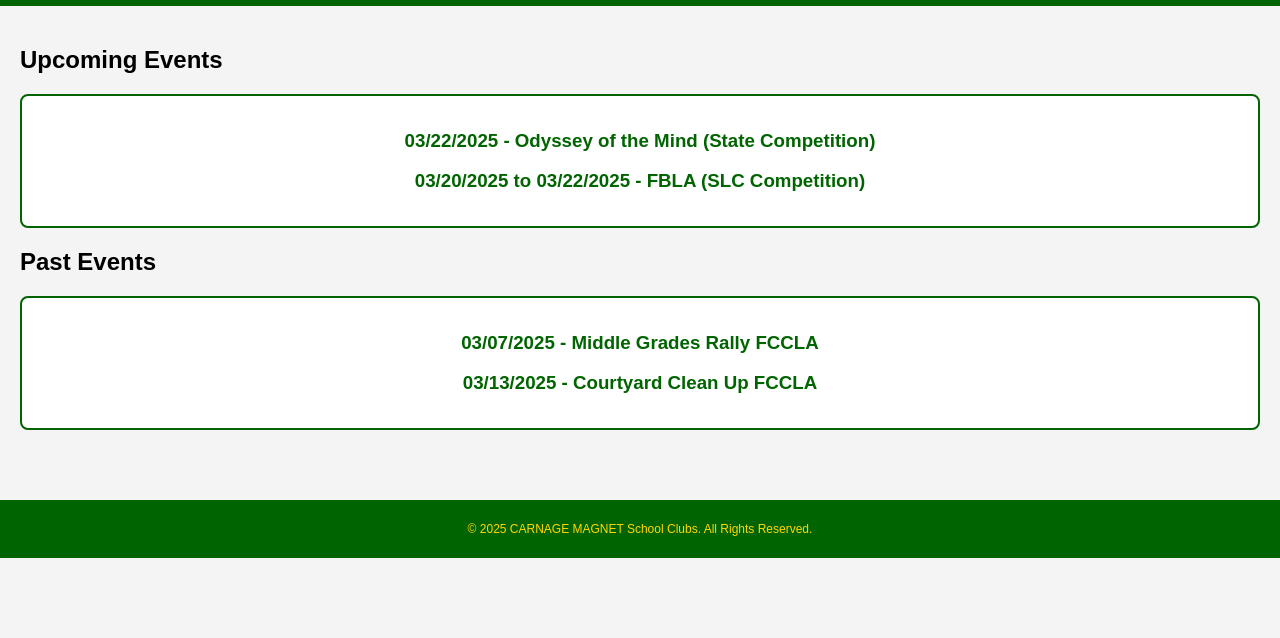
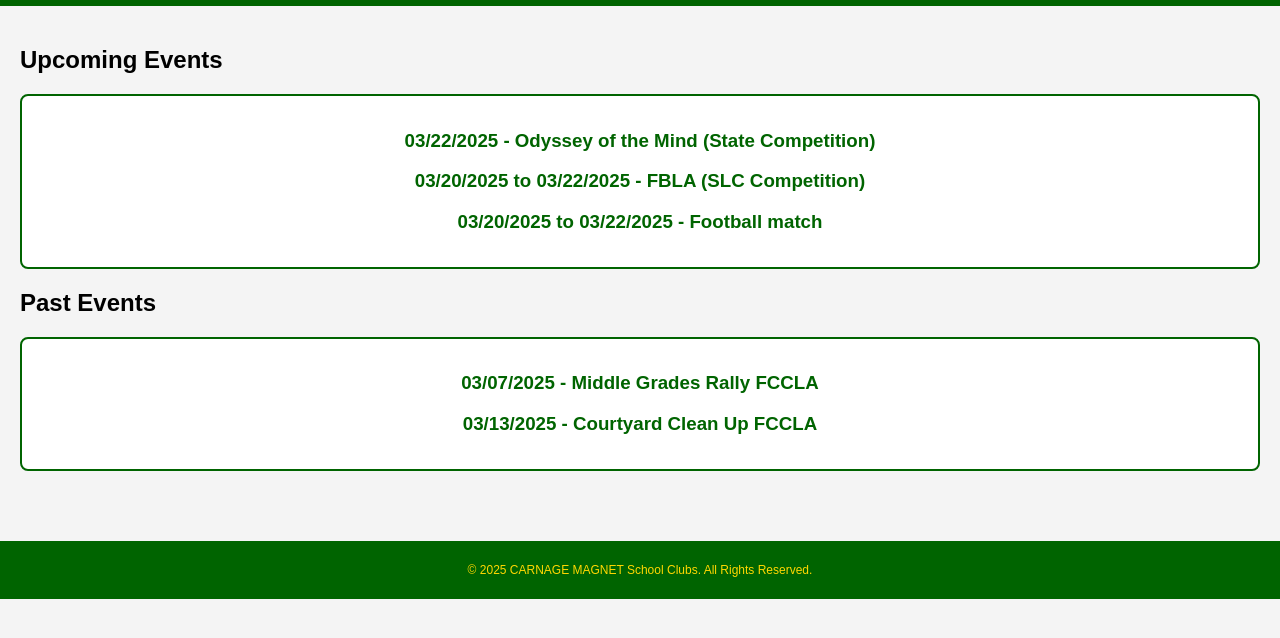
Before and after one commit to madhav-manu/carnage-magnet-club, a plain HTML site: page events.html in a window 1280 px wide. Shown: the part 78-716 px from the top of the page. Drawn offline with Linux system fonts and the light colour scheme.

Commit message:
Update events.html

```diff
--- a/events.html
+++ b/events.html
@@ -28,6 +28,7 @@
             <div class="event-card">
                 <h3>03/22/2025 - Odyssey of the Mind (State Competition)</h3>
                 <h3>03/20/2025 to 03/22/2025 - FBLA (SLC Competition)</h3>
+                <h3>03/20/2025 to 03/22/2025 - Football match</h3>
 
             </div>
             <h2>Past Events</h2>
```
